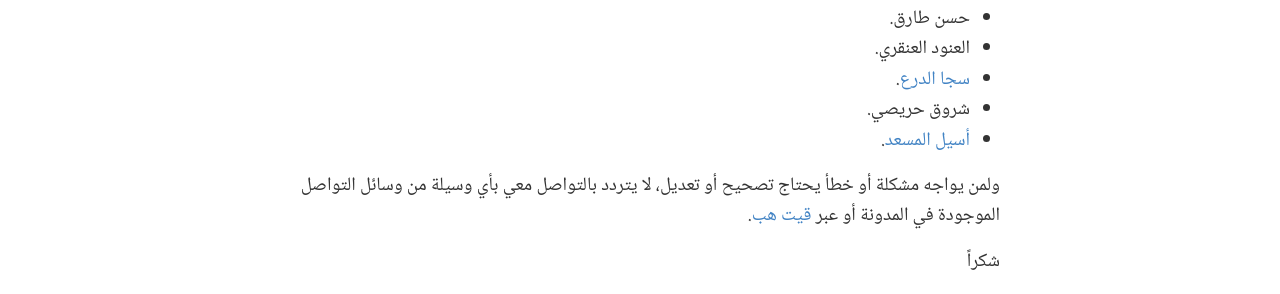
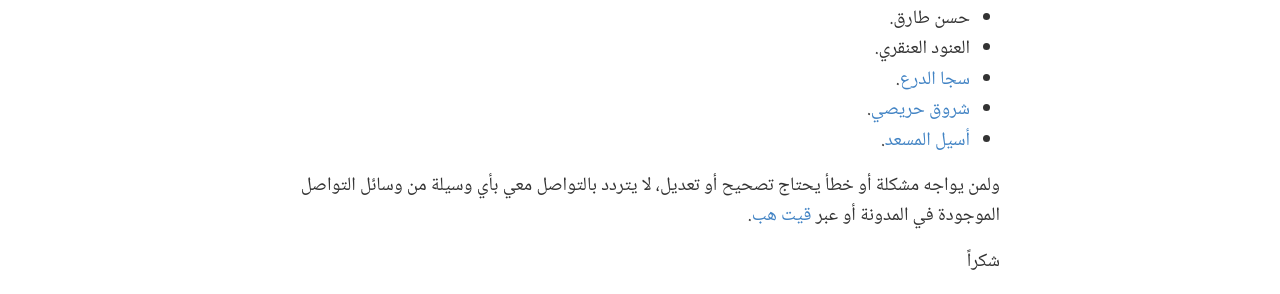
Before and after one commit to alioh/alioh.github.io, a Jekyll site: the page built from _posts/2021-03-23-ds100ar.md, in a window 1280 px wide. Shown: the part 1761-2055 px from the top of the page. Built offline with Jekyll 4.4.1, drawn with Linux system fonts in a browser that asks for light colours; part of the change alters nothing that is shown.

Commit message:
one link

```diff
--- a/_posts/2021-03-23-ds100ar.md
+++ b/_posts/2021-03-23-ds100ar.md
@@ -35,7 +35,7 @@ icon: 📕
 - حسن طارق.
 - العنود العنقري.
 - [سجا الدرع][saja].
-- شروق حريصي.
+- [شروق حريصي][shroog].
 - [أسيل المسعد][aseel].
 
 ولمن يواجه مشكلة أو خطأ يحتاج تصحيح أو تعديل، لا يتردد بالتواصل معي بأي وسيلة من وسائل التواصل الموجودة في المدونة أو عبر [قيت هب][Githubissue].
@@ -59,3 +59,4 @@ icon: 📕
 [aseel]: https://twitter.com/AAlmesad
 [raghad]: https://www.linkedin.com/in/raghad-aati/
 [ghadeer]: https://www.linkedin.com/in/ghadeer-mohammed-441b8517b/
+[shroog]: https://www.linkedin.com/in/shuruqhuraysi/
```
